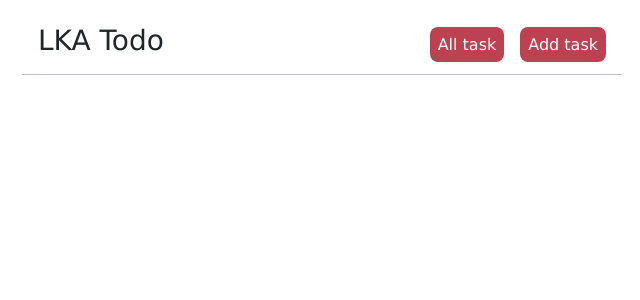
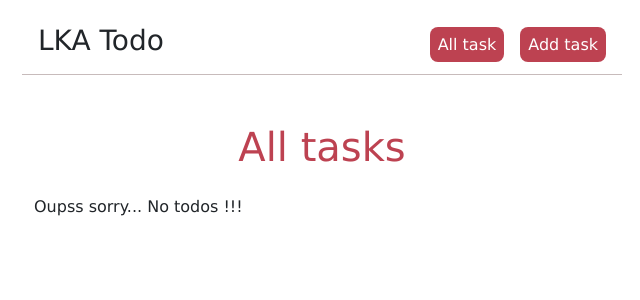
Before and after one commit to Alkaly02/lka-todo, a React (Create React App) app: page / in a window 1280 px wide. Shown: the top 300 px of the page, without its empty margins (318-958 px from the left). Built offline with nearby package versions, Linux system fonts and the light colour scheme; the HTML template or start-up script is replaced by a standard one.

Commit message:
adding the title to AllTask component

```diff
--- a/package.json
+++ b/package.json
@@ -1,4 +1,5 @@
 {
+  "homepage": "https://Alkaly02.github.io/lka-todo",
   "name": "my-todo-app",
   "version": "0.1.0",
   "private": true,
@@ -15,6 +16,8 @@
     "web-vitals": "^2.1.4"
   },
   "scripts": {
+    "predeploy": "npm run build",
+    "deploy": "gh-pages -d build",
     "start": "react-scripts start",
     "build": "react-scripts build",
     "test": "react-scripts test",
@@ -37,5 +40,8 @@
       "last 1 firefox version",
       "last 1 safari version"
     ]
+  },
+  "devDependencies": {
+    "gh-pages": "^3.2.3"
   }
 }
--- a/src/components/AllTask.js
+++ b/src/components/AllTask.js
@@ -11,8 +11,9 @@ const AllTask = ({todos, setTodos}) => {
 
     return (
         <div className="container mt-2">
+            <h1 className="text-center fs-1 mb-4">All tasks</h1>
             {
-               todos.map((todo, index) => (
+                (todos.length !== 0) ?  todos.map((todo, index) => (
                     <div className="card border-secondary mb-3" key={todo.id}>
                         <h5 className="card-header d-flex">
                             {todo.title}
@@ -25,6 +26,8 @@ const AllTask = ({todos, setTodos}) => {
                         </div>
                     </div>
                 ))
+                :
+                <p>Oupss sorry... No todos !!!</p>
             }
         </div>
     )
```
Also changed, not shown: 1 other file (tests, documents, lock files or other folders). Lines whose indentation alone changed are shown as unchanged.
